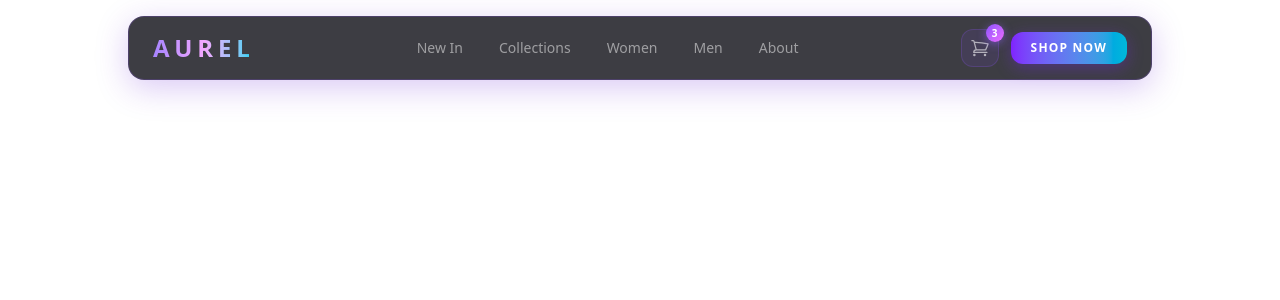
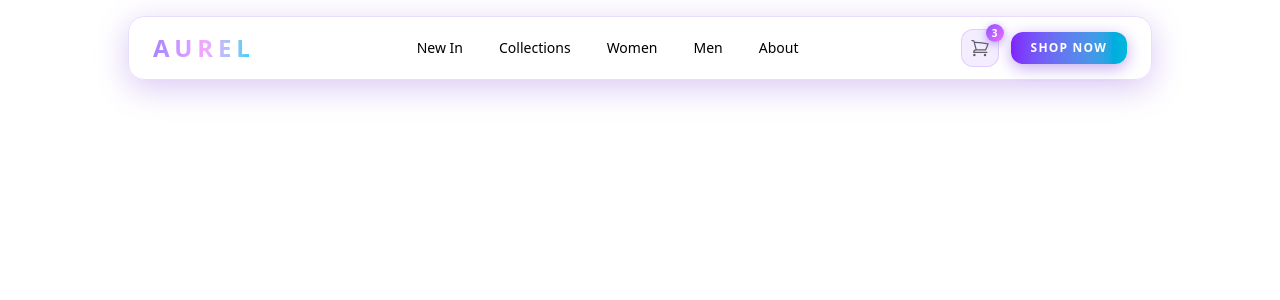
Before and after one commit to saksham-rathore/Ecommerce-Store, a Next.js app: page / in a window 1280 px wide. Shown: the top 300 px of the page. Built offline with nearby package versions, Linux system fonts and the light colour scheme.

Commit message:
feat: implement responsive Navbar component with branding, navigation links, and shopping cart icon

```diff
--- a/src/app/Components/Navbar.tsx
+++ b/src/app/Components/Navbar.tsx
@@ -4,45 +4,38 @@ import { ShoppingCartIcon } from "@heroicons/react/24/outline";
 const Navbar = () => {
   return (
     <header className="fixed top-0 left-0 right-0 z-50 flex justify-center px-4 pt-4">
-      <nav className="w-full max-w-5xl flex items-center justify-between gap-8 px-6 py-3 rounded-2xl bg-[#0d0d14]/80 backdrop-blur-xl border border-violet-500/20 shadow-[0_8px_32px_rgba(109,40,217,0.25)]">
+      <nav className="w-full max-w-5xl flex items-center justify-between gap-8 px-6 py-3 rounded-2xl border border-violet-500/20 shadow-[0_8px_32px_rgba(109,40,217,0.25)]">
 
-        {/* ── Logo ── */}
         <span className="text-2xl font-black tracking-[0.2em] bg-gradient-to-r from-violet-400 via-fuchsia-300 to-cyan-400 bg-clip-text text-transparent select-none shrink-0">
           AUREL
         </span>
 
-        {/* ── Nav Links ── */}
         <ul className="flex items-center gap-1">
           {["New In", "Collections", "Women", "Men", "About"].map((item) => (
             <li key={item}>
               <a
                 href="#"
-                className="relative px-4 py-2 text-sm font-medium text-white/50 hover:text-white transition-colors duration-200 rounded-lg hover:bg-violet-500/10 group block"
+                className="relative px-4 py-2 text-sm font-medium text-black-50/50 hover:text-black transition-colors duration-200 rounded-lg hover:bg-violet-500/10 group block"
               >
                 {item}
-                {/* animated underline */}
                 <span className="absolute bottom-1 left-4 right-4 h-px bg-gradient-to-r from-violet-500 to-cyan-400 scale-x-0 group-hover:scale-x-100 transition-transform duration-300 origin-left rounded-full" />
               </a>
             </li>
           ))}
         </ul>
 
-        {/* ── Right: Cart + CTA ── */}
         <div className="flex items-center gap-3 shrink-0">
-          {/* Cart button */}
-          <button className="relative p-2 rounded-xl bg-violet-500/10 border border-violet-500/20 text-white/60 hover:text-white hover:bg-violet-500/20 hover:border-violet-400/40 transition-all duration-200 hover:scale-105 active:scale-95">
+          <button className="relative p-2 rounded-xl bg-violet-500/10 border border-violet-500/20 text-black/60 hover:text-black hover:bg-violet-500/20 hover:border-violet-400/40 transition-all duration-200 hover:scale-105 active:scale-95">
             <ShoppingCartIcon className="w-5 h-5" />
             <span className="absolute -top-1.5 -right-1.5 w-[18px] h-[18px] flex items-center justify-center text-[10px] font-bold rounded-full bg-gradient-to-br from-violet-500 to-fuchsia-400 text-white shadow-[0_2px_8px_rgba(139,92,246,0.6)]">
               3
             </span>
           </button>
 
-          {/* Shop Now CTA */}
           <button className="px-5 py-2 text-xs font-bold tracking-widest uppercase rounded-xl bg-gradient-to-r from-violet-600 to-cyan-500 text-white hover:from-violet-500 hover:to-cyan-400 shadow-[0_4px_16px_rgba(109,40,217,0.4)] hover:shadow-[0_4px_24px_rgba(109,40,217,0.6)] transition-all duration-200 hover:scale-[1.03] active:scale-95">
             Shop Now
           </button>
         </div>
-
       </nav>
     </header>
   );
```
